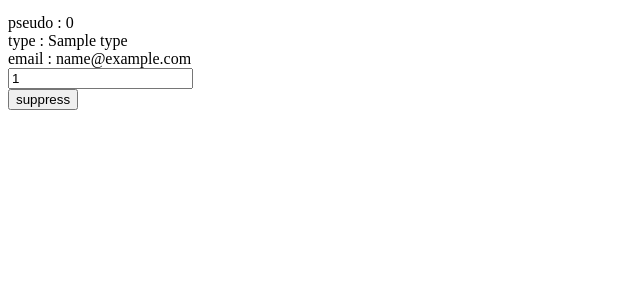
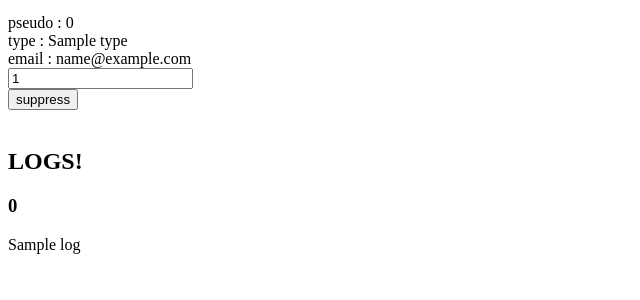
Before and after one commit to jonathanSimonney/transversalProject, a PHP site: template views/connected/admin.html.twig in a window 1280 px wide. Shown: the part 211-511 px from the top of the page, without its empty margins (0-640 px from the left). Run offline with PHP 8.4, Linux system fonts and the light colour scheme; the template is opened without the code that fills it: most values are stand-ins (such as "Sample title", 1, 10 or a date in 2020); some libraries are stand-ins or nearby versions.

Commit message:
SU can now consults logs.

```diff
--- a/Controller/DefaultController.php
+++ b/Controller/DefaultController.php
@@ -29,6 +29,7 @@ class DefaultController extends BaseController
                     $this->userManager = AdminManager::getInstance();
                     $data['unregistered_user'] = $this->userManager->getUnregisteredUser();
                     $data['registered_user'] = $this->userManager->getRegisteredUser();
+                    $data['logs'] = $this->userManager->getLogs();
 
                     echo $this->renderView('connected/admin.html.twig', $data);
                     return;
--- a/views/connected/admin.html.twig
+++ b/views/connected/admin.html.twig
@@ -30,4 +30,13 @@
             <br><br>
         </div>
     {% endfor %}
+
+    <h2>LOGS!</h2>
+
+    {% for key, data in logs %}
+        <h3>{{ key }}</h3>
+        <div class="log {{ key }}">
+            <p>{{ data|raw}}</p><br>
+        </div>
+    {% endfor %}
 {% endblock %}
```
Also changed, not shown: Model/AdminManager.php (+12 -0 lines).
